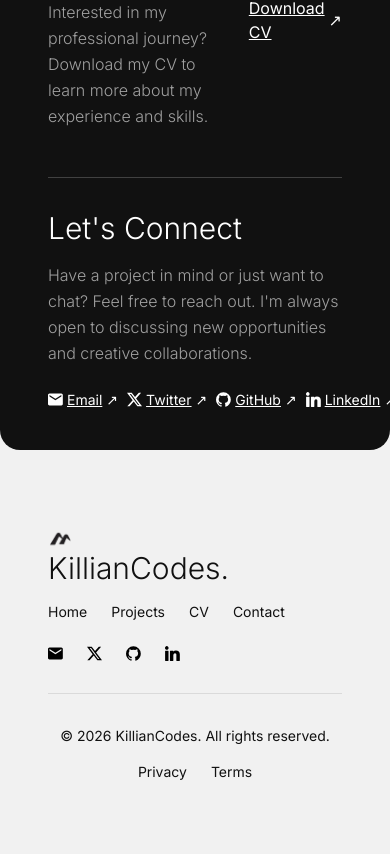
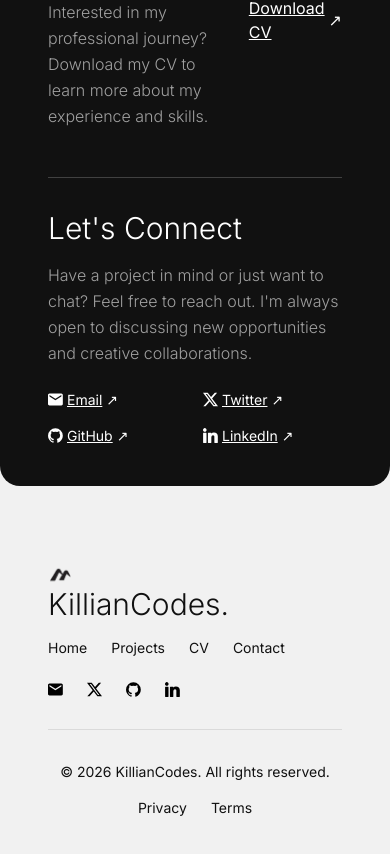
Before and after one commit to 69killian/Portfolio2k26, a Next.js app: page / in a window 390 px wide. Shown: the part 3507-4361 px from the top of the page. Built offline with nearby package versions, Linux system fonts and the light colour scheme.

Commit message:
links responsive

```diff
--- a/src/app/page.tsx
+++ b/src/app/page.tsx
@@ -277,7 +277,7 @@ export default function Home() {
                 out. I&apos;m always open to discussing new opportunities and
                 creative collaborations.
               </p>
-              <div className="flex gap-6 text-sm sm:text-base">
+              <div className="grid grid-cols-2 gap-4 sm:flex sm:gap-6 text-sm sm:text-base">
                 <a
                   href="mailto:killian.codes69@gmail.com"
                   className="text-white flex items-center gap-1"
```
